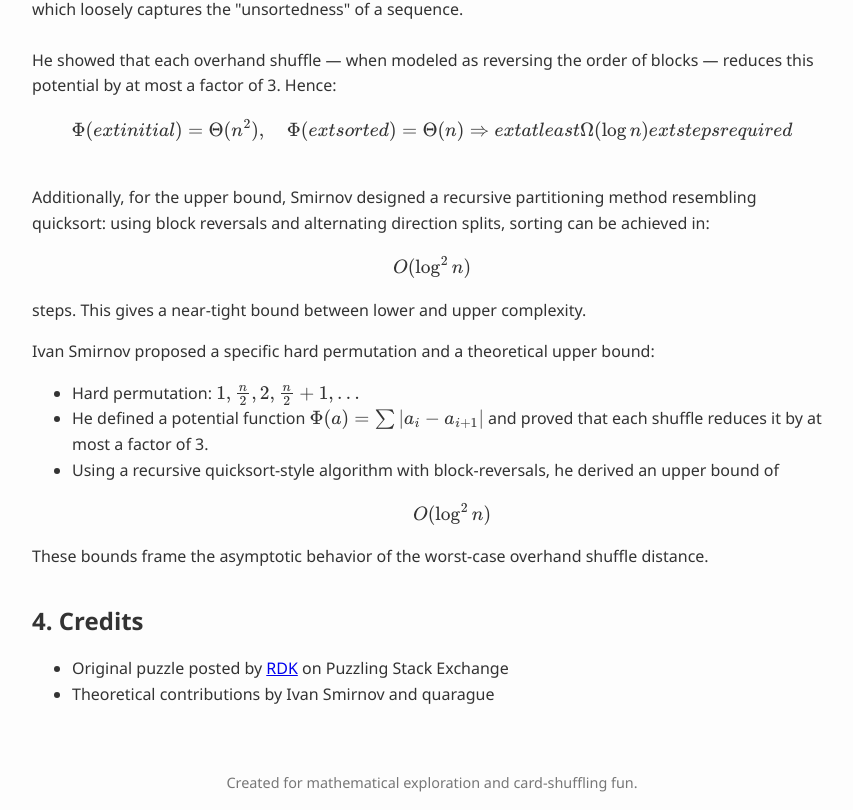
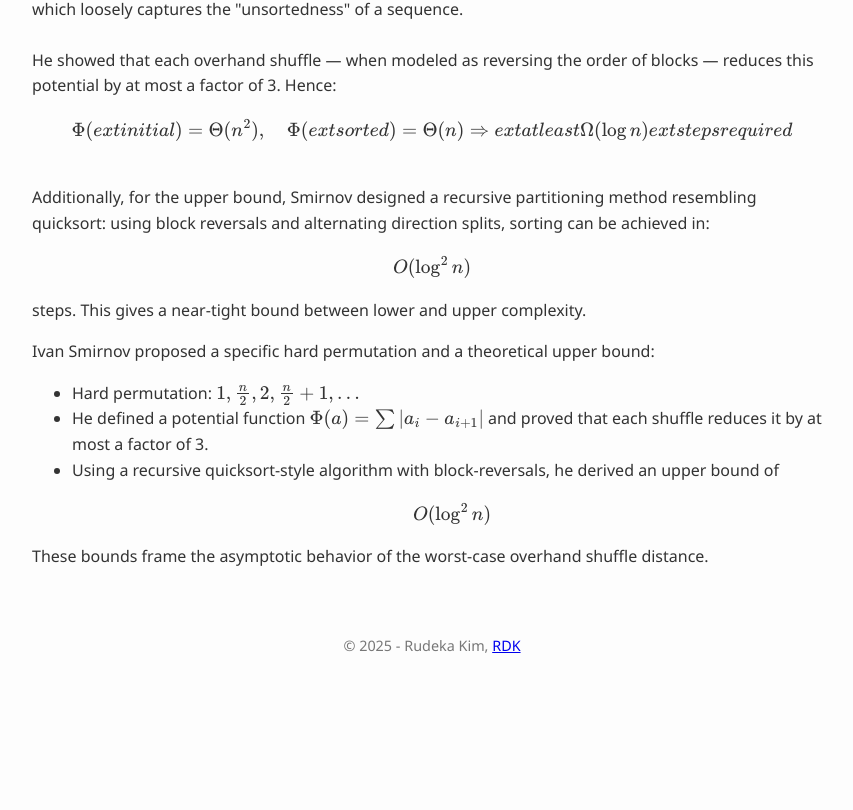
Before and after one commit to RudekaKim/Make-Him-Shuffle-Most, a plain HTML site: page index.html in a window 1280 px wide. Shown: the part 1935-2745 px from the top of the page, without its empty margins (208-1061 px from the left). After the commit the page ends 2608 px from the top, so only its background shows below. Drawn offline with nearby package versions, Linux system fonts and the light colour scheme.

Commit message:
Update index.html

```diff
--- a/index.html
+++ b/index.html
@@ -175,16 +175,8 @@
     </section>
   </section>
 
-  <section id="credits">
-    <h2>4. Credits</h2>
-    <ul>
-      <li>Original puzzle posted by <a href="https://puzzling.stackexchange.com/questions/131735/make-him-shuffle-most">RDK</a> on Puzzling Stack Exchange</li>
-      <li>Theoretical contributions by Ivan Smirnov and quarague</li>
-    </ul>
-  </section>
-
   <footer>
-    Created for mathematical exploration and card-shuffling fun.
+    &copy; 2025 - Rudeka Kim, <a href="https://math.stackexchange.com/u/979028" target="_blank">RDK<a/>
   </footer>
 </body>
 </html>
```
